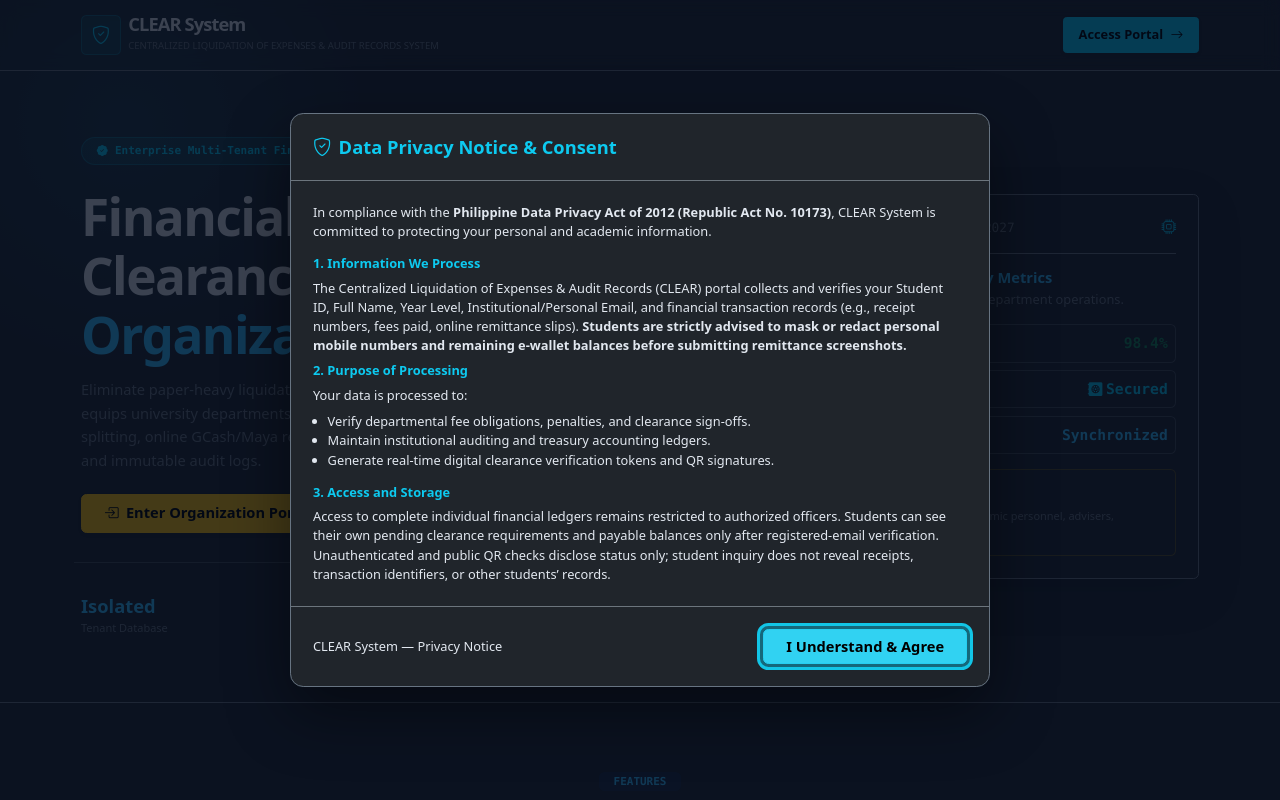
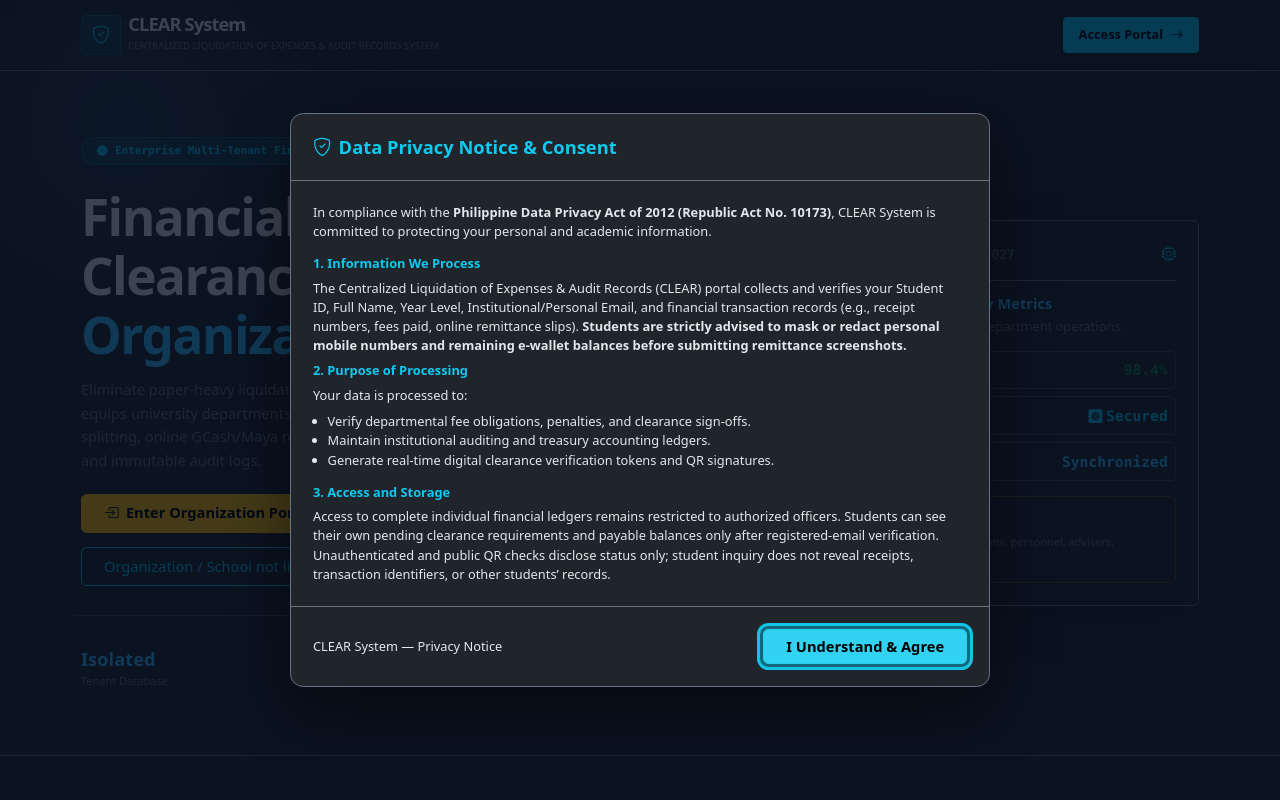
Before and after one commit to engrken/CLEAR, a Next.js app: page / in a window 1280 px wide. Shown: the top 800 px of the page. Built offline with nearby package versions, Linux system fonts and the light colour scheme; no server answers; the database is empty.

Commit message:
feat(registration): add public onboarding entry point

```diff
--- a/app/page.tsx
+++ b/app/page.tsx
@@ -119,6 +119,7 @@ export default async function RootPage() {
                 >
                   Explore Capabilities
                 </a>
+                <Link href="/register/organization" className="btn btn-outline-info px-4 py-2">Organization / School not listed? Register here</Link>
               </div>
 
               {/* Security & Architecture Highlights */}
```
